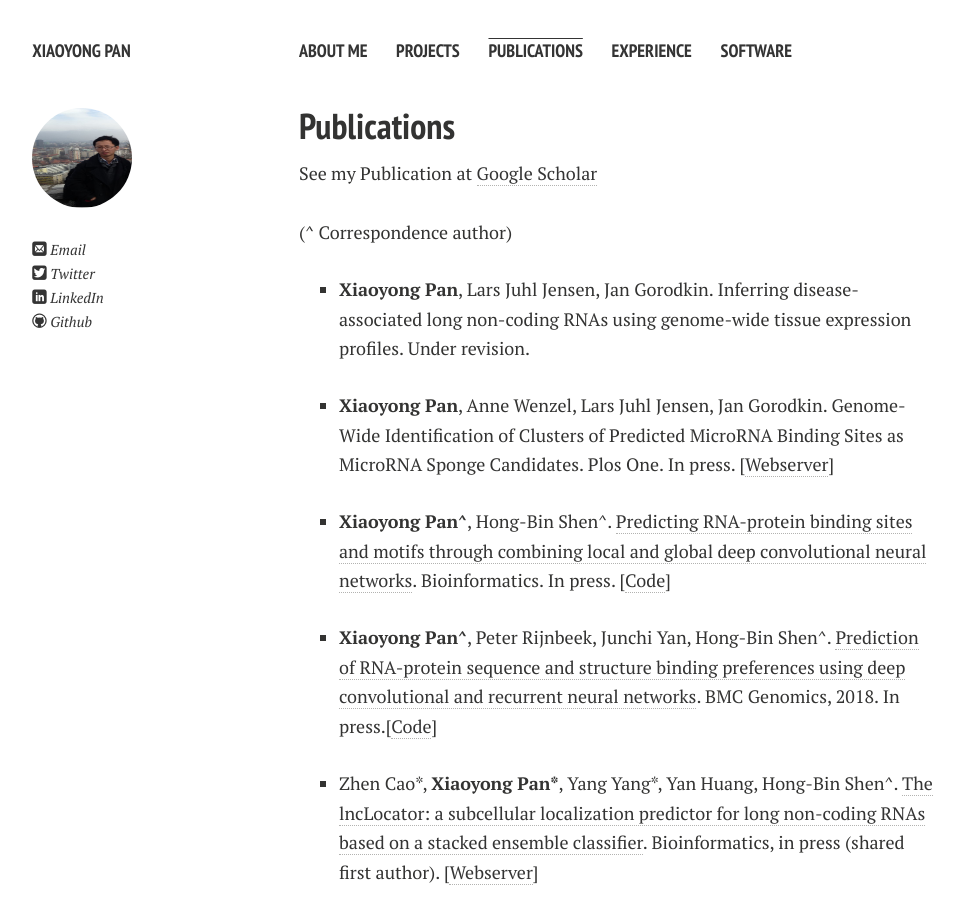
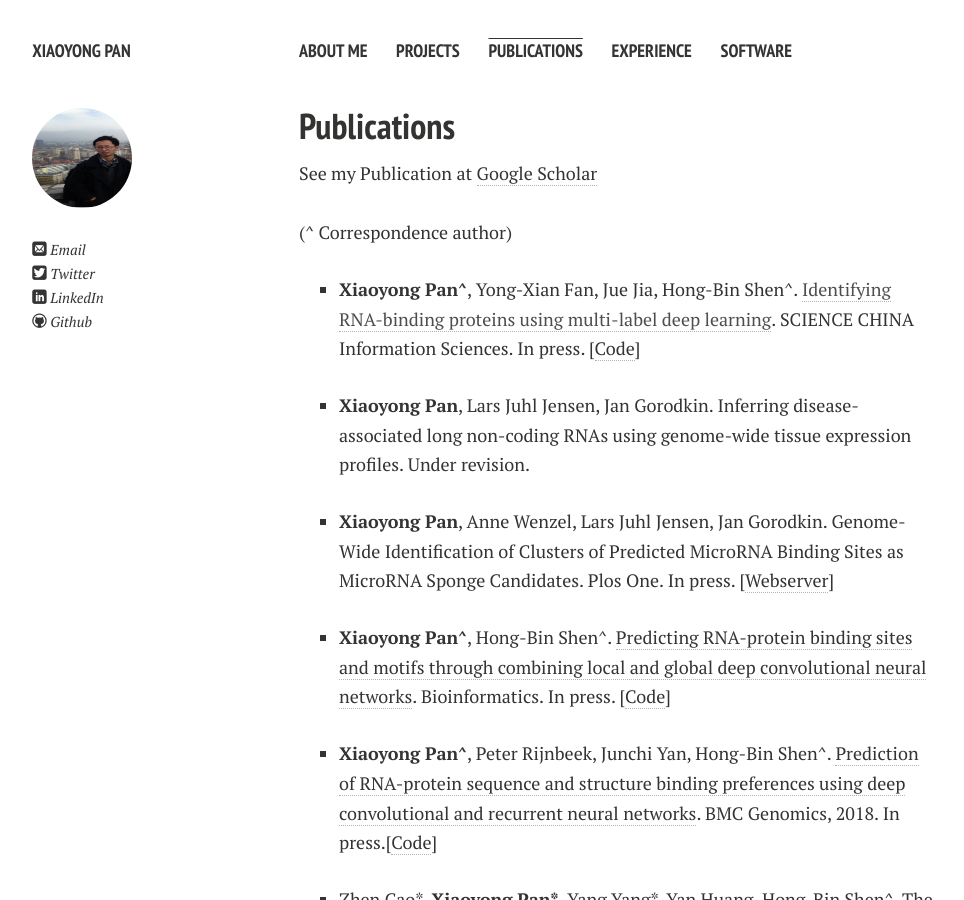
Before and after one commit to xypan1232/xypan1232.github.io, a Jekyll site: the page built from publications.md, in a window 1280 px wide and 900 px high. Shown: the whole window, without its empty margins (21-985 px from the left). Built offline with Jekyll 4.4.1, drawn with Linux system fonts in a browser that asks for light colours; nearby versions of some CDN libraries; Markdown is read by kramdown in place of the engine named in the settings.

Commit message:
Update publications.md

```diff
--- a/publications.md
+++ b/publications.md
@@ -10,7 +10,9 @@ title: Publications
 See my Publication at <a href="https://scholar.google.com/citations?hl=en&user=Yis2IzgAAAAJ">Google Scholar</a> <br><br>
 (^ Correspondence author) <br>
 <ul>
-
+ <li>
+    <p><b>Xiaoyong Pan^</b>, Yong-Xian Fan, Jue Jia, Hong-Bin Shen^. <a href="">Identifying RNA-binding proteins using multi-label deep learning</a>. SCIENCE CHINA Information Sciences. In press. [<a href="https://github.com/xypan1232/iDeepM">Code</a>]</p>
+  </li>
 <li>
     <p><b>Xiaoyong Pan</b>, Lars Juhl Jensen, Jan Gorodkin. Inferring disease-associated long non-coding RNAs using genome-wide tissue expression profiles. Under revision. </p>
   </li>
```
